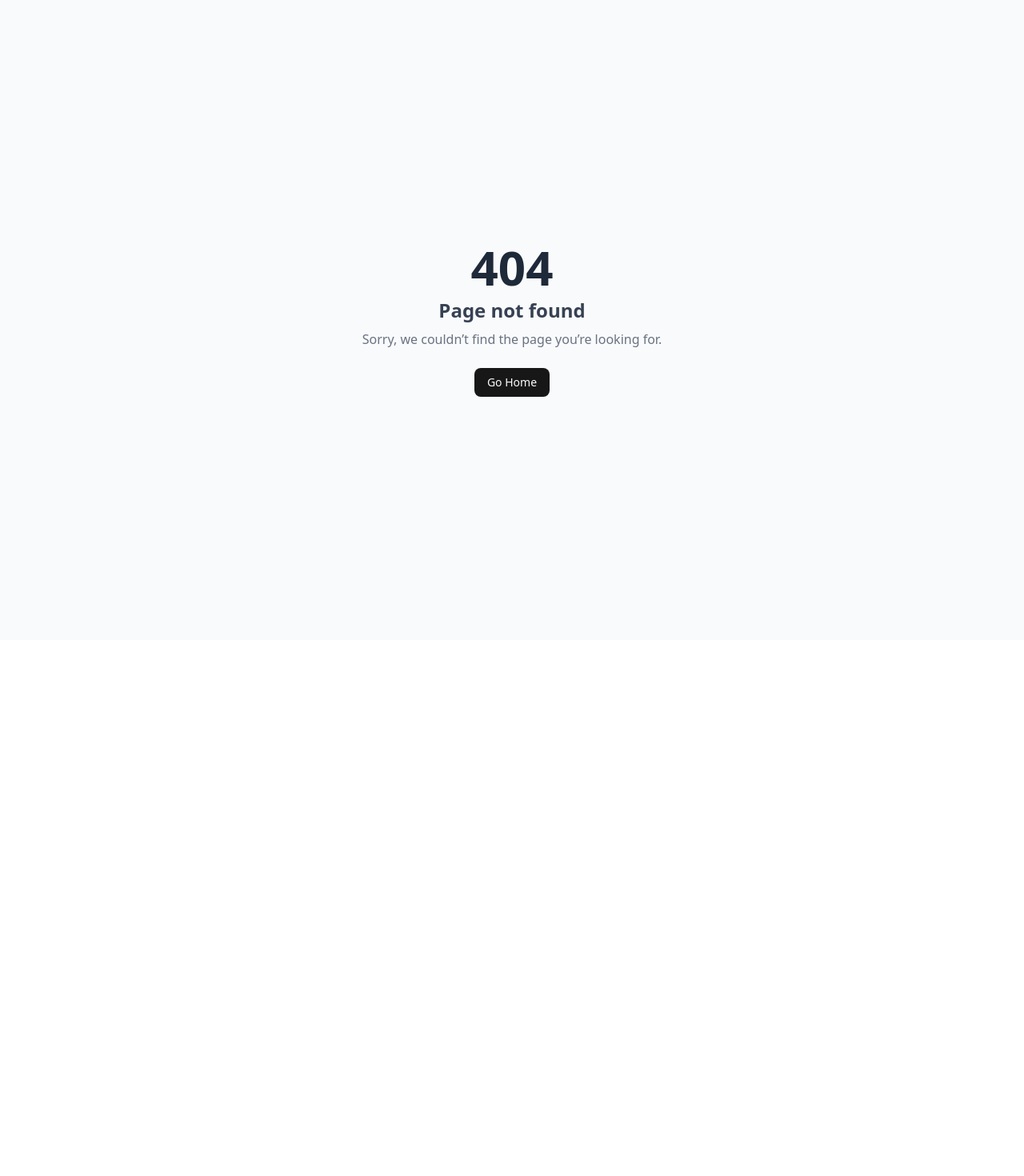
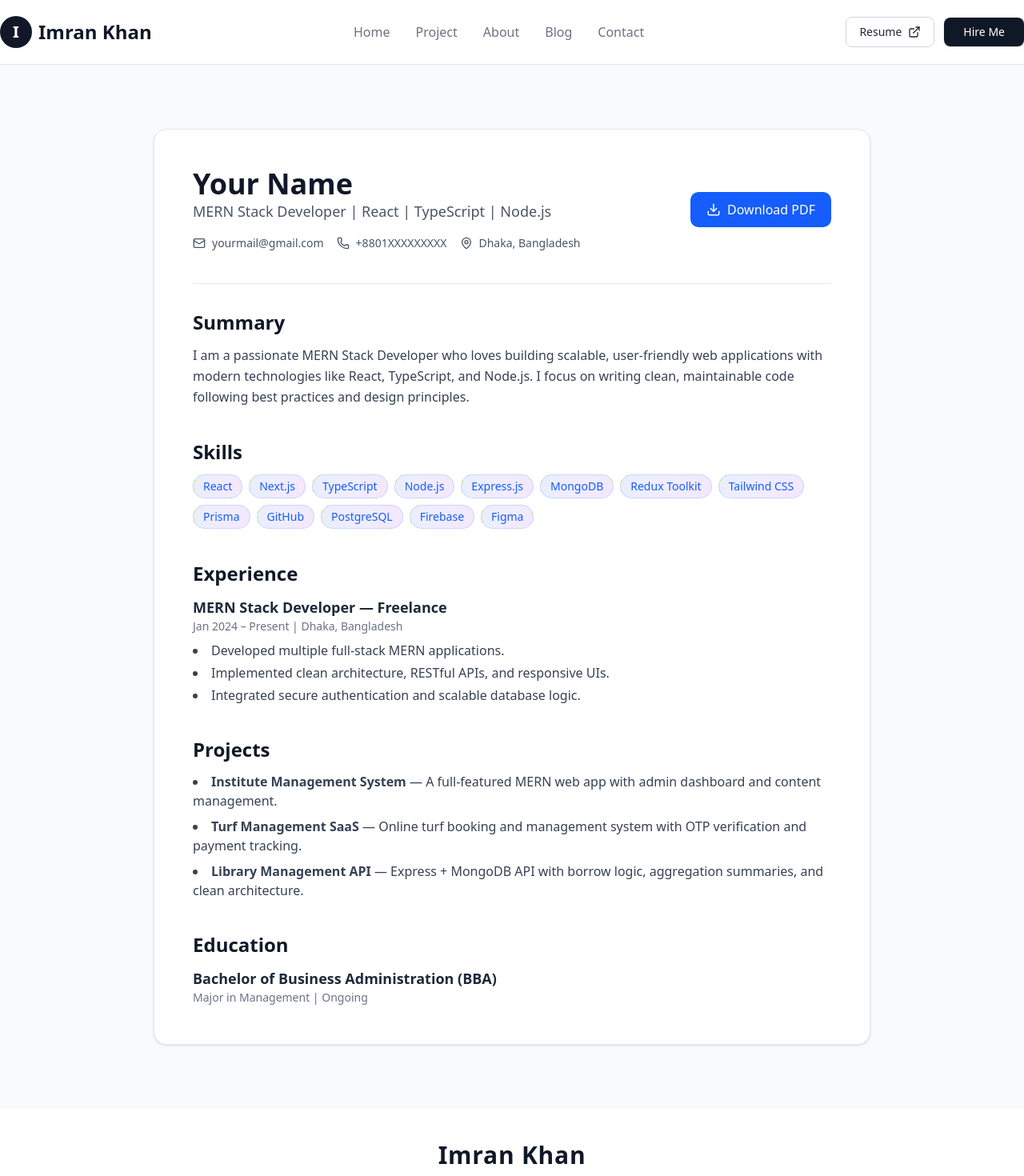
Before and after one commit to imran-khan-dev/B07-frontend, a Next.js app: page /resume in a window 1280 px wide. Before the commit this address had no page. Shown: the top 1470 px of the page at 80% size. Before the commit the page ends 800 px from the top, so only its background shows below. Built offline with nearby package versions, Linux system fonts and the light colour scheme.

Commit message:
Add: metadata

```diff
--- a/src/app/(public)/about/page.tsx
+++ b/src/app/(public)/about/page.tsx
@@ -1,4 +1,12 @@
 import { AboutContent } from "@/components/modules/About/AboutContent";
+import { Metadata } from "next";
+
+
+export const metadata:Metadata = {
+  title: "About | Imran Khan",
+  description:
+    "Learn more about my journey, my passion for web development, and the values that drive me to build meaningful digital products.",
+};
 
 const AboutPage = () => {
   return (
--- a/src/app/(public)/blogs/[blogId]/page.tsx
+++ b/src/app/(public)/blogs/[blogId]/page.tsx
@@ -14,8 +14,24 @@ export const generateStaticParams = async () => {
   }));
 };
 
+export const generateMetadata = async ({
+  params,
+}: {
+  params: { blogId: string };
+}) => {
+  const { blogId } = await params;
+
+  const res = await fetch(`${process.env.NEXT_PUBLIC_BASE_API}/blog/${blogId}`);
+
+  const { data: blog } = await res.json();
+  return {
+    title: blog?.title,
+    description: blog?.summary,
+  };
+};
+
 const BlogDetailsPage = async ({ params }: { params: { blogId: string } }) => {
-  const { blogId } = params;
+  const { blogId } = await params;
 
   const res = await fetch(
     `${process.env.NEXT_PUBLIC_BASE_API}/blog/${blogId}`,
--- a/src/app/(public)/blogs/page.tsx
+++ b/src/app/(public)/blogs/page.tsx
@@ -1,5 +1,11 @@
 import { AllBlogs } from "@/components/modules/Blogs/AllBlogs";
 import { BlogPost } from "@/types";
+
+export const metadata = {
+  title: "All Blogs | Imran Khan",
+  description:
+    "Discover the latest insights and tutorials about modern web development, UI design, and component-driven architecture.",
+};
 
 const AllBlogsPage = async () => {
   const res = await fetch(
--- a/src/app/(public)/contact/page.tsx
+++ b/src/app/(public)/contact/page.tsx
@@ -1,4 +1,13 @@
 import Contact from "@/components/modules/Contact/Contact";
+import { Metadata } from "next";
+
+
+export const metadata:Metadata = {
+  title: "Contact | Imran Khan",
+  description:
+    "I’m always open to networking, collaborations, and new opportunities. Reach out through any of the platforms below — I’d love to hear from you!",
+};
+
 
 const ContactPage = () => {
   return (
--- a/src/app/(public)/page.tsx
+++ b/src/app/(public)/page.tsx
@@ -2,6 +2,12 @@ import { FeaturePost } from "@/components/modules/Home/FeaturePost";
 import { FeatureProjects } from "@/components/modules/Home/FeatureProjects";
 import Hero from "@/components/modules/Home/Hero";
 import { BlogPost } from "@/types";
+
+export const metadata = {
+  title: "Home | Imran Khan",
+  description:
+    "Hello! I'm Imran Khan, a Full-Stack Web Developer. This is my portfolio website",
+};
 
 export default async function HomePage() {
   const res = await fetch(
--- a/src/app/(public)/projects/page.tsx
+++ b/src/app/(public)/projects/page.tsx
@@ -1,4 +1,11 @@
 import { AllProjects } from "@/components/modules/Projects/AllProjects";
+import { Metadata } from "next";
+
+export const metadata:Metadata = {
+  title: "Projects | Imran Khan",
+  description:
+    "Explore my latest web development projects built with modern technologies like React, Next.js, TypeScript, and Tailwind CSS.",
+};
 
 const AllProjectsPage = () => {
   return (
--- /dev/null
+++ b/src/app/(public)/resume/page.tsx
@@ -0,0 +1,151 @@
+// src/app/resume/page.tsx
+"use client";
+import { Download, Mail, MapPin, Phone } from "lucide-react";
+import Link from "next/link";
+
+export default function ResumePage() {
+  return (
+    <main className="relative py-20 px-6 bg-gray-50 dark:bg-gray-950 min-h-screen">
+      <div className="max-w-4xl mx-auto bg-white dark:bg-gray-900 rounded-2xl shadow-sm border border-gray-200 dark:border-gray-800 p-8 md:p-12">
+        {/* Header */}
+        <header className="flex flex-col sm:flex-row sm:items-center sm:justify-between mb-10">
+          <div>
+            <h1 className="text-4xl font-bold text-gray-900 dark:text-white">
+              Your Name
+            </h1>
+            <p className="text-lg text-gray-600 dark:text-gray-400">
+              MERN Stack Developer | React | TypeScript | Node.js
+            </p>
+
+            {/* Contact Info */}
+            <div className="flex flex-wrap items-center gap-4 mt-4 text-sm text-gray-600 dark:text-gray-400">
+              <Link
+                href="mailto:yourmail@gmail.com"
+                className="flex items-center gap-2 hover:text-blue-600"
+              >
+                <Mail size={16} /> yourmail@gmail.com
+              </Link>
+              <span className="flex items-center gap-2">
+                <Phone size={16} /> +8801XXXXXXXXX
+              </span>
+              <span className="flex items-center gap-2">
+                <MapPin size={16} /> Dhaka, Bangladesh
+              </span>
+            </div>
+          </div>
+
+          <button className="mt-6 sm:mt-0 flex items-center gap-2 bg-blue-600 hover:bg-blue-700 text-white px-5 py-2.5 rounded-lg transition-all">
+            <Download size={18} /> Download PDF
+          </button>
+        </header>
+
+        <hr className="border-gray-200 dark:border-gray-800 my-8" />
+
+        {/* Summary */}
+        <section className="mb-10">
+          <h2 className="text-2xl font-semibold text-gray-900 dark:text-white mb-3">
+            Summary
+          </h2>
+          <p className="text-gray-700 dark:text-gray-300 leading-relaxed">
+            I am a passionate MERN Stack Developer who loves building scalable,
+            user-friendly web applications with modern technologies like React,
+            TypeScript, and Node.js. I focus on writing clean, maintainable code
+            following best practices and design principles.
+          </p>
+        </section>
+
+        {/* Skills */}
+        <section className="mb-10">
+          <h2 className="text-2xl font-semibold text-gray-900 dark:text-white mb-3">
+            Skills
+          </h2>
+          <div className="flex flex-wrap gap-2">
+            {[
+              "React",
+              "Next.js",
+              "TypeScript",
+              "Node.js",
+              "Express.js",
+              "MongoDB",
+              "Redux Toolkit",
+              "Tailwind CSS",
+              "Prisma",
+              "GitHub",
+              "PostgreSQL",
+              "Firebase",
+              "Figma",
+            ].map((skill) => (
+              <span
+                key={skill}
+                className="px-3 py-1 text-sm font-medium rounded-full bg-gradient-to-r from-blue-600/10 to-purple-600/10 text-blue-600 dark:text-purple-400 border border-blue-500/20 dark:border-purple-400/20"
+              >
+                {skill}
+              </span>
+            ))}
+          </div>
+        </section>
+
+        {/* Experience */}
+        <section className="mb-10">
+          <h2 className="text-2xl font-semibold text-gray-900 dark:text-white mb-3">
+            Experience
+          </h2>
+          <div className="space-y-5">
+            <div>
+              <h3 className="text-lg font-semibold text-gray-800 dark:text-gray-100">
+                MERN Stack Developer — Freelance
+              </h3>
+              <p className="text-sm text-gray-500 dark:text-gray-400 mb-2">
+                Jan 2024 – Present | Dhaka, Bangladesh
+              </p>
+              <ul className="list-disc list-inside text-gray-700 dark:text-gray-300 space-y-1">
+                <li>Developed multiple full-stack MERN applications.</li>
+                <li>
+                  Implemented clean architecture, RESTful APIs, and responsive
+                  UIs.
+                </li>
+                <li>Integrated secure authentication and scalable database logic.</li>
+              </ul>
+            </div>
+          </div>
+        </section>
+
+        {/* Projects */}
+        <section className="mb-10">
+          <h2 className="text-2xl font-semibold text-gray-900 dark:text-white mb-3">
+            Projects
+          </h2>
+          <ul className="list-disc list-inside text-gray-700 dark:text-gray-300 space-y-2">
+            <li>
+              <strong>Institute Management System</strong> — A full-featured
+              MERN web app with admin dashboard and content management.
+            </li>
+            <li>
+              <strong>Turf Management SaaS</strong> — Online turf booking and
+              management system with OTP verification and payment tracking.
+            </li>
+            <li>
+              <strong>Library Management API</strong> — Express + MongoDB API
+              with borrow logic, aggregation summaries, and clean architecture.
+            </li>
+          </ul>
+        </section>
+
+        {/* Education */}
+        <section>
+          <h2 className="text-2xl font-semibold text-gray-900 dark:text-white mb-3">
+            Education
+          </h2>
+          <div>
+            <h3 className="text-lg font-semibold text-gray-800 dark:text-gray-100">
+              Bachelor of Business Administration (BBA)
+            </h3>
+            <p className="text-sm text-gray-500 dark:text-gray-400">
+              Major in Management | Ongoing
+            </p>
+          </div>
+        </section>
+      </div>
+    </main>
+  );
+}
--- a/src/components/modules/About/AboutContent.tsx
+++ b/src/components/modules/About/AboutContent.tsx
@@ -1,5 +1,3 @@
-"use client";
-
 import { Card } from "@/components/ui/card";
 
 export const AboutContent = () => {
@@ -40,7 +38,7 @@ export const AboutContent = () => {
             <div className="flex justify-center border border-gray-200 rounded-2xl">
               <div className="aspect-square overflow-hidden rounded-2xl border border-gray-200 dark:border-gray-700 md:w-7xl sm:w-80 shadow-md">
                 <img
-                  src="https://deifkwefumgah.cloudfront.net/shadcnblocks/block/placeholder-dark-3.svg"
+                  src="https://scontent.fdac41-1.fna.fbcdn.net/v/t39.30808-6/535032831_31069230352724092_4972992897675461759_n.jpg?_nc_cat=104&ccb=1-7&_nc_sid=6ee11a&_nc_eui2=AeEN1QaFPVzmLXkWhZzBKNb8Y8A0IbC85M9jwDQhsLzkz4X7SLHsEd_Sgw-7TS3GycP5iwO1-jnqc_1YLDcRDUQC&_nc_ohc=p88qNSErEoQQ7kNvwGyzfO9&_nc_oc=AdlvtCxhm0ilMvSkoD7ax5jCUb21793mK_UXAko6kan7wFSqZ563DYGhNRzl_YoZq6U&_nc_zt=23&_nc_ht=scontent.fdac41-1.fna&_nc_gid=3A6_M1zGJS1jVkxwasxMBA&oh=00_Afd9gjAtTIrpmlHULTo1R56aeFhnvQVpjb26Vo1ZwNAQnA&oe=68EF0A8B"
                   alt="Profile"
                   className="h-full w-full object-cover transition-transform duration-500 hover:scale-105"
                 />
@@ -50,10 +48,10 @@ export const AboutContent = () => {
             {/* Right: Text */}
             <div>
               <h2 className="text-2xl font-semibold text-gray-900 dark:text-white mb-4">
-                Hi, I’m [Your Name] 👋
+                Hi, I’m Imran Khan
               </h2>
               <p className="text-gray-700 dark:text-gray-300 leading-relaxed mb-5">
-                I’m a <span className="font-medium">MERN Stack Developer</span>{" "}
+                I’m a <span className="font-medium">Full Stack Developer</span>{" "}
                 passionate about designing and building user-focused web
                 applications. I specialize in creating fast, accessible, and
                 responsive experiences that blend functionality with aesthetics.
--- a/src/components/modules/Blogs/BlogDetailsCard.tsx
+++ b/src/components/modules/Blogs/BlogDetailsCard.tsx
@@ -52,8 +52,7 @@ export default function BlogDetailsCard({ blog }: { blog: BlogPost | null }) {
                 {blog.author.name}
               </p>
               <p className="text-gray-500 dark:text-gray-400 text-sm">
-                <span>{format(blog.createdAt, "PPP")}</span> • {blog.views}{" "}
-                views
+                <span>{format(blog.createdAt, "PPP")}</span>
               </p>
             </div>
           </div>
--- a/src/components/modules/Contact/Contact.tsx
+++ b/src/components/modules/Contact/Contact.tsx
@@ -44,14 +44,14 @@ const ContactPage = () => {
               className="inline-flex items-center gap-3 text-lg font-medium text-gray-800 dark:text-gray-100 hover:text-blue-600 dark:hover:text-purple-400 transition-colors"
             >
               <Mail className="w-5 h-5 text-blue-600 dark:text-purple-400" />
-              example@gmail.com
+              emranniloy84@gmail.com
             </a>
 
             {/* Social Links */}
             <div className="flex items-center justify-center space-x-10">
               {/* LinkedIn */}
               <a
-                href="https://linkedin.com/in/yourusername"
+                href="https://www.linkedin.com/in/imran-khan-438213358/"
                 target="_blank"
                 className="text-gray-800 dark:text-gray-100 hover:text-blue-600 dark:hover:text-purple-400 transition-transform transform hover:scale-110"
               >
@@ -60,7 +60,7 @@ const ContactPage = () => {
 
               {/* WhatsApp (Custom SVG Icon) */}
               <a
-                href="https://wa.me/8801234567890"
+                href="https://wa.me/qr/LO5XH64VEK4LE1"
                 target="_blank"
                 className="text-gray-800 dark:text-gray-100 hover:text-green-500 transition-transform transform hover:scale-110"
                 aria-label="WhatsApp"
--- a/src/components/modules/Projects/AllProjects.tsx
+++ b/src/components/modules/Projects/AllProjects.tsx
@@ -128,8 +128,8 @@ const AllProjects = ({
                     <span>
                       {new Date(project.createdAt).toLocaleDateString()}
                     </span>
-                    <span>•</span>
-                    <span>{project.views} views</span>
+                    {/* <span>•</span> */}
+                    {/* <span>{project.views} views</span> */}
                   </div>
 
                   <div className="mt-6 flex items-center gap-4 md:mt-8">
--- a/src/components/shared/Navbar/Navbar.tsx
+++ b/src/components/shared/Navbar/Navbar.tsx
@@ -75,16 +75,19 @@ const Navbar = () => {
 
           {/* Desktop CTA Buttons */}
           <div className="hidden md:flex items-center space-x-2 lg:space-x-3">
-            <a
-              href="#"
+            <Link
+              href="resume"
               className="flex items-center space-x-1.5 lg:space-x-2 px-3 lg:px-4 py-1.5 lg:py-2 text-xs lg:text-sm font-medium text-gray-800 dark:text-gray-200 border border-gray-300 dark:border-gray-700 rounded-md hover:bg-gray-100 dark:hover:bg-gray-800 transition-all hover:shadow-md"
             >
               <span>Resume</span>
               <ExternalLink className="h-3 w-3 lg:h-4 lg:w-4" />
-            </a>
-            <button className="px-4 lg:px-6 py-1.5 lg:py-2 text-xs lg:text-sm font-medium bg-gray-900 text-white dark:bg-gray-50 dark:text-gray-900 rounded-md hover:bg-gray-800 dark:hover:bg-gray-200 transition-all shadow-sm hover:shadow-lg transform hover:scale-105">
+            </Link>
+            <Link
+              href={"contact"}
+              className="cursor-pointer px-4 lg:px-6 py-1.5 lg:py-2 text-xs lg:text-sm font-medium bg-gray-900 text-white dark:bg-gray-50 dark:text-gray-900 rounded-md hover:bg-gray-800 dark:hover:bg-gray-200 transition-all shadow-sm hover:shadow-lg transform hover:scale-105"
+            >
               Hire Me
-            </button>
+            </Link>
           </div>
 
           {/* Mobile Menu Button */}
@@ -127,9 +130,12 @@ const Navbar = () => {
                   <span>Resume</span>
                   <ExternalLink className="h-4 w-4" />
                 </a>
-                <button className="px-3 py-2.5 text-sm font-medium bg-gray-900 text-white dark:bg-gray-50 dark:text-gray-900 rounded-md hover:bg-gray-800 dark:hover:bg-gray-200 transition-colors">
+                <Link
+                  href={"contact"}
+                  className="cursor-pointer px-3 py-2.5 text-sm font-medium bg-gray-900 text-white dark:bg-gray-50 dark:text-gray-900 rounded-md hover:bg-gray-800 dark:hover:bg-gray-200 transition-colors"
+                >
                   Hire Me
-                </button>
+                </Link>
               </div>
             </div>
           </div>
```
